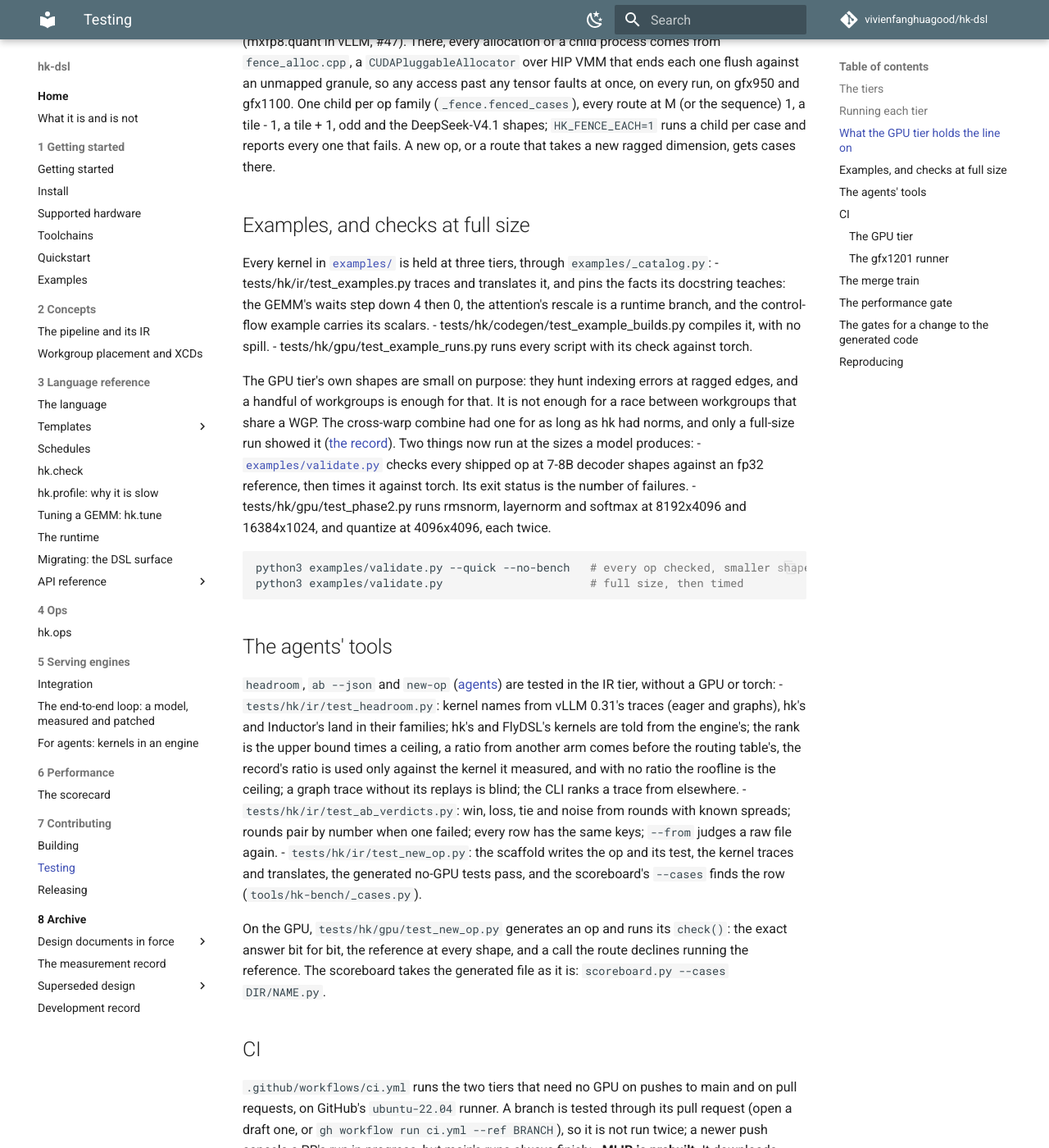
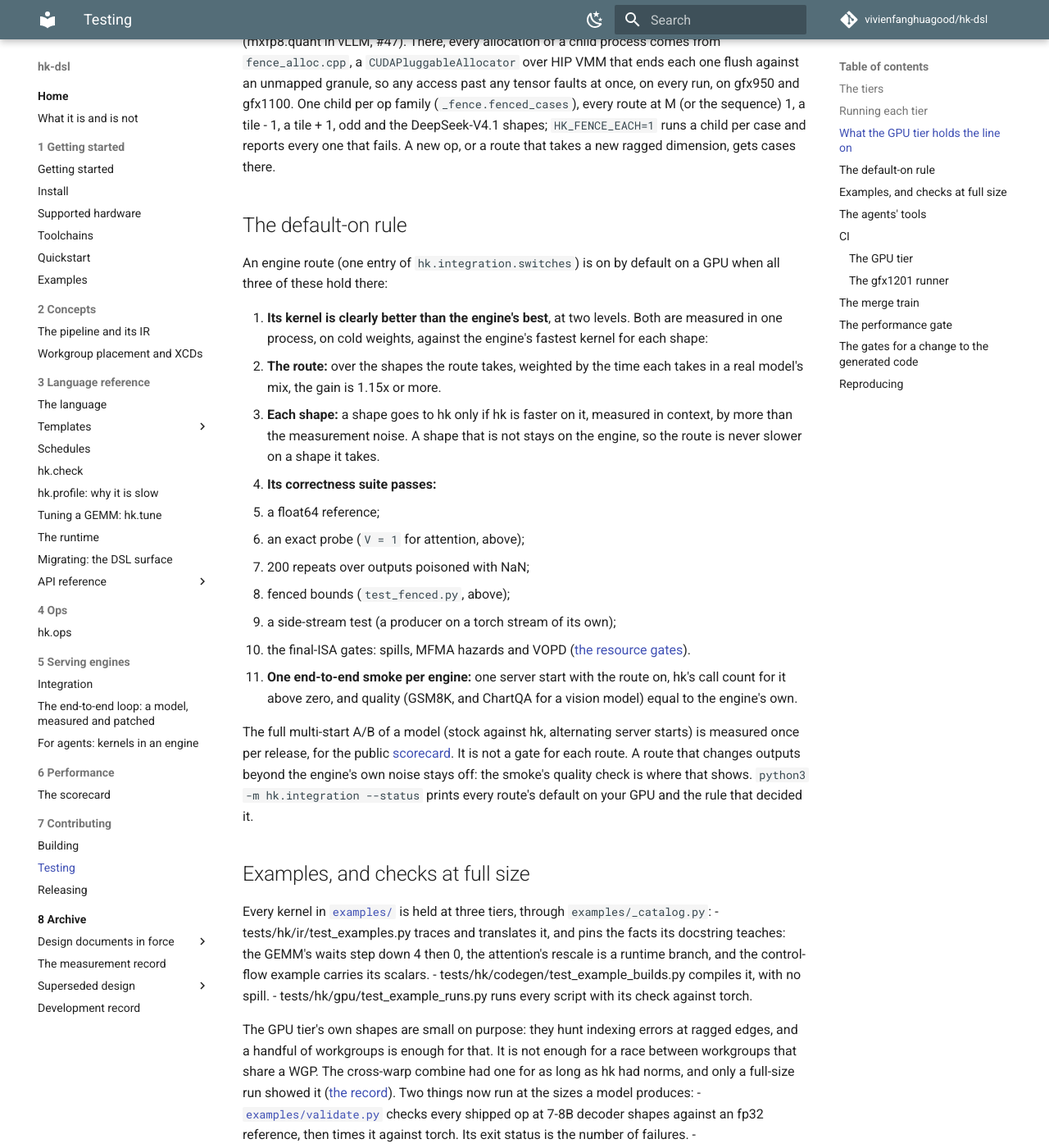
Before and after one commit to vivienfanghuagood/hk-dsl, an MkDocs documentation site: the page built from docs/testing.md, in a window 1280 px wide and 1400 px high, scrolled down 2893 px. Shown: the whole window at 82% size. Built offline with MkDocs 1.6.1 and Material for MkDocs 9.7.7, drawn with Linux system fonts in a browser that asks for light colours; comment, search, counter and statistics services are not loaded.

Commit message:
docs: the default-on rule (a clear kernel win, the correctness suite, one e2e smoke per engine) replaces the multi-model gates (#199)
* docs: the default-on rule (a clear kernel win, the correctness suite, one end-to-end smoke per engine) replaces the multi-model gates

docs/testing.md gains "The default-on rule": a route is on by default on a GPU when (1) its kernel is
clearly better than the engine's best at the shapes it takes (one process, cold weights, >= 1.15x,
never slower on a routed shape; slower shapes stay on the engine), (2) its correctness suite passes
(float64 reference, an exact probe, 200 NaN-poisoned repeats, fenced bounds, a side-stream test, the
spill / MFMA-hazard / VOPD gates), and (3) one end-to-end smoke per engine shows hk's calls and equal
quality. The full multi-start A/B is measured once per release for the scorecard, not per route.

The old wording ("validated with real weights, outputs bit-identical or within the engine's noise")
is replaced where it lived: README, docs/integration.md, the switches module docstring, and the route
table's sentence in scripts/gen_hardware_docs.py (docs/supported-hardware.md regenerated).
CONTRIBUTING.md points to the rule.

Co-Authored-By: Claude <noreply@anthropic.com>

* default-on rule: two levels -- the route (a time-weighted 1.15x over the engine's best at a real model's mix) and each shape (routed only where hk is faster in context beyond noise)

Co-Authored-By: Claude <noreply@anthropic.com>

---------

Co-authored-by: hfang <hfang@localhost>
Co-authored-by: Claude <noreply@anthropic.com>

```diff
--- a/docs/testing.md
+++ b/docs/testing.md
@@ -130,6 +130,38 @@ route at M (or the sequence) 1, a tile - 1, a tile + 1, odd and the
 DeepSeek-V4.1 shapes; `HK_FENCE_EACH=1` runs a child per case and reports every
 one that fails. A new op, or a route that takes a new ragged dimension, gets
 cases there.
+
+## The default-on rule
+
+An engine route (one entry of `hk.integration.switches`) is on by default on a
+GPU when all three of these hold there:
+
+1. **Its kernel is clearly better than the engine's best**, at two levels.
+   Both are measured in one process, on cold weights, against the engine's
+   fastest kernel for each shape:
+   - **The route:** over the shapes the route takes, weighted by the time each
+     takes in a real model's mix, the gain is 1.15x or more.
+   - **Each shape:** a shape goes to hk only if hk is faster on it, measured
+     in context, by more than the measurement noise. A shape that is not stays
+     on the engine, so the route is never slower on a shape it takes.
+2. **Its correctness suite passes:**
+   - a float64 reference;
+   - an exact probe (`V = 1` for attention, above);
+   - 200 repeats over outputs poisoned with NaN;
+   - fenced bounds (`test_fenced.py`, above);
+   - a side-stream test (a producer on a torch stream of its own);
+   - the final-ISA gates: spills, MFMA hazards and VOPD
+     ([the resource gates](runtime.md#the-resource-gates)).
+3. **One end-to-end smoke per engine:** one server start with the route on,
+   hk's call count for it above zero, and quality (GSM8K, and ChartQA for a
+   vision model) equal to the engine's own.
+
+The full multi-start A/B of a model (stock against hk, alternating server
+starts) is measured once per release, for the public
+[scorecard](performance/scorecard.md). It is not a gate for each route. A route
+that changes outputs beyond the engine's own noise stays off: the smoke's
+quality check is where that shows. `python3 -m hk.integration --status` prints
+every route's default on your GPU and the rule that decided it.
 
 ## Examples, and checks at full size
 
```
Also changed, not shown: CONTRIBUTING.md (+3 -0 lines), README.md (+5 -3 lines), docs/integration.md (+5 -4 lines), docs/supported-hardware.md (+1 -1 lines), 2 other files.
